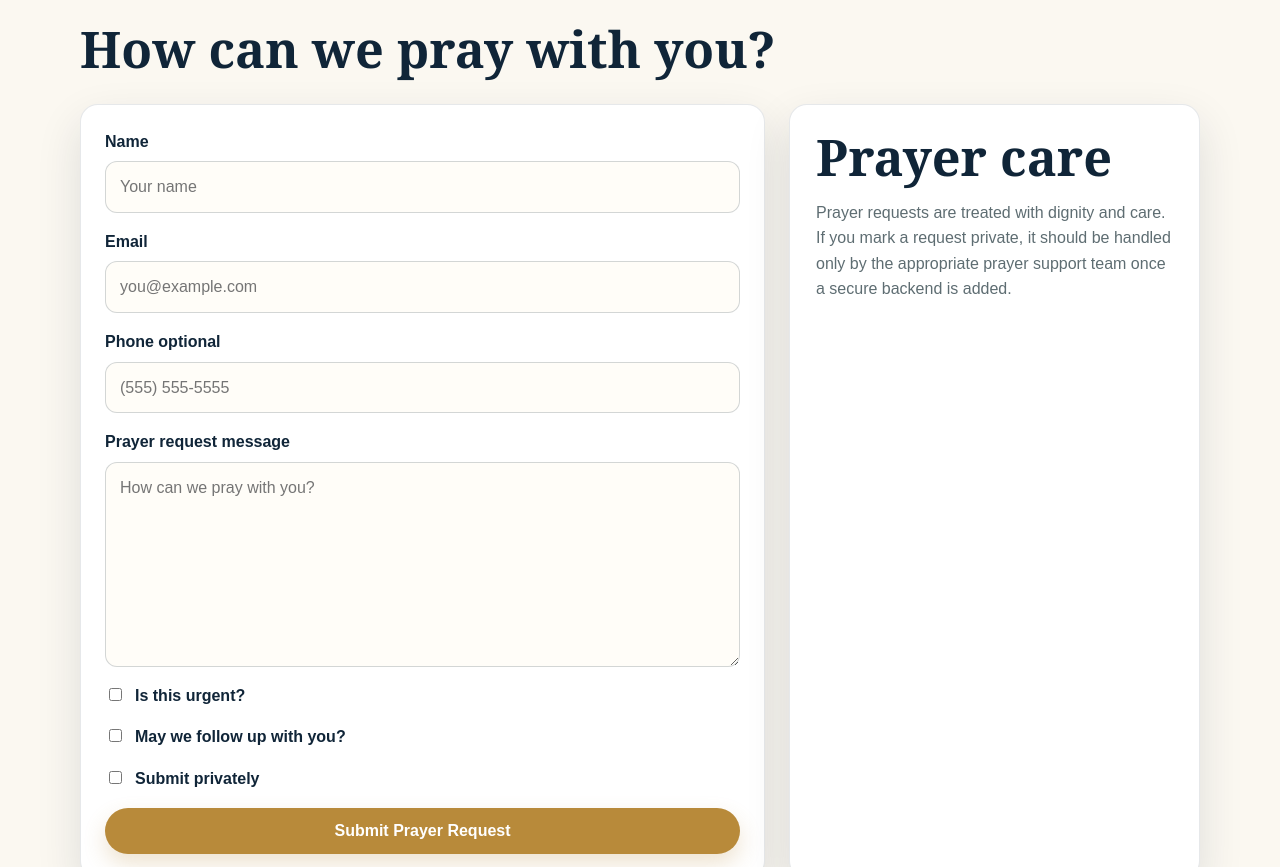
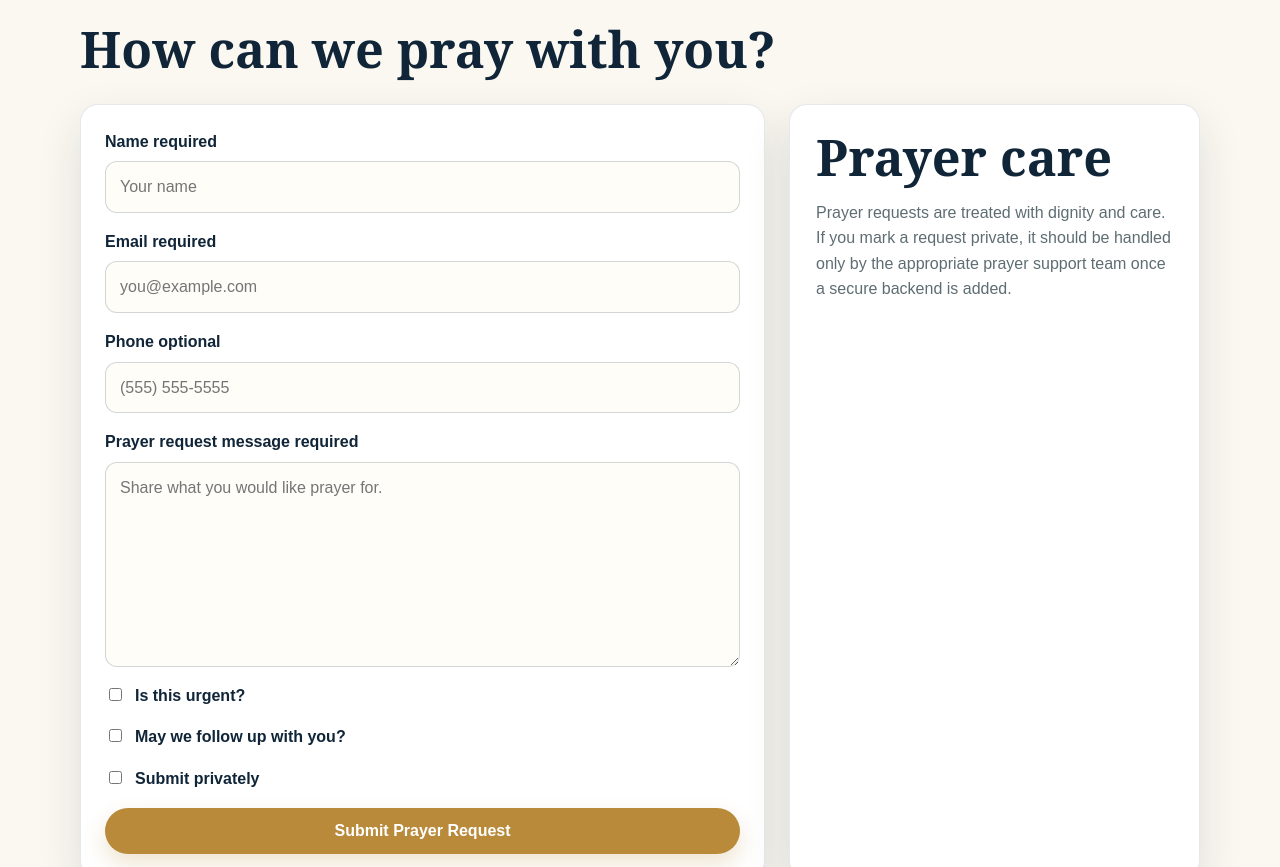
Before and after one commit to mconklin-boop/foundationontherock, a Next.js app: page /prayer-requests in a window 1280 px wide. Shown: the part 640-1507 px from the top of the page. Built offline with nearby package versions, Linux system fonts and the light colour scheme.

Commit message:
Improve static prayer request form

```diff
--- a/components/PrayerRequestForm.tsx
+++ b/components/PrayerRequestForm.tsx
@@ -1,22 +1,30 @@
+"use client";
+
 export function PrayerRequestForm() {
   return (
-    <form className="contact-form">
-      {/* TODO: Connect prayer requests to a secure backend or form provider before collecting real submissions. */}
+    <form
+      className="contact-form"
+      onSubmit={(event) => {
+        event.preventDefault();
+        // TODO: Replace this placeholder with the selected production form integration.
+      }}
+    >
+      {/* TODO: Connect prayer requests using Formspree, a Resend email API route, Google Sheets, Airtable, or CRM integration with privacy controls. */}
       <div className="form-row">
-        <label htmlFor="prayer-name">Name</label>
-        <input id="prayer-name" name="name" type="text" placeholder="Your name" />
+        <label htmlFor="prayer-name">Name required</label>
+        <input id="prayer-name" name="name" type="text" placeholder="Your name" required />
       </div>
       <div className="form-row">
-        <label htmlFor="prayer-email">Email</label>
-        <input id="prayer-email" name="email" type="email" placeholder="you@example.com" />
+        <label htmlFor="prayer-email">Email required</label>
+        <input id="prayer-email" name="email" type="email" placeholder="you@example.com" required />
       </div>
       <div className="form-row">
         <label htmlFor="prayer-phone">Phone optional</label>
         <input id="prayer-phone" name="phone" type="tel" placeholder="(555) 555-5555" />
       </div>
       <div className="form-row">
-        <label htmlFor="prayer-message">Prayer request message</label>
-        <textarea id="prayer-message" name="message" rows={7} placeholder="How can we pray with you?" />
+        <label htmlFor="prayer-message">Prayer request message required</label>
+        <textarea id="prayer-message" name="message" rows={7} placeholder="Share what you would like prayer for." required />
       </div>
       <label className="checkbox-row">
         <input type="checkbox" name="urgent" />
@@ -30,7 +38,7 @@ export function PrayerRequestForm() {
         <input type="checkbox" name="private" />
         <span>Submit privately</span>
       </label>
-      <button type="button" className="button button--primary">
+      <button type="submit" className="button button--primary">
         Submit Prayer Request
       </button>
     </form>
```
